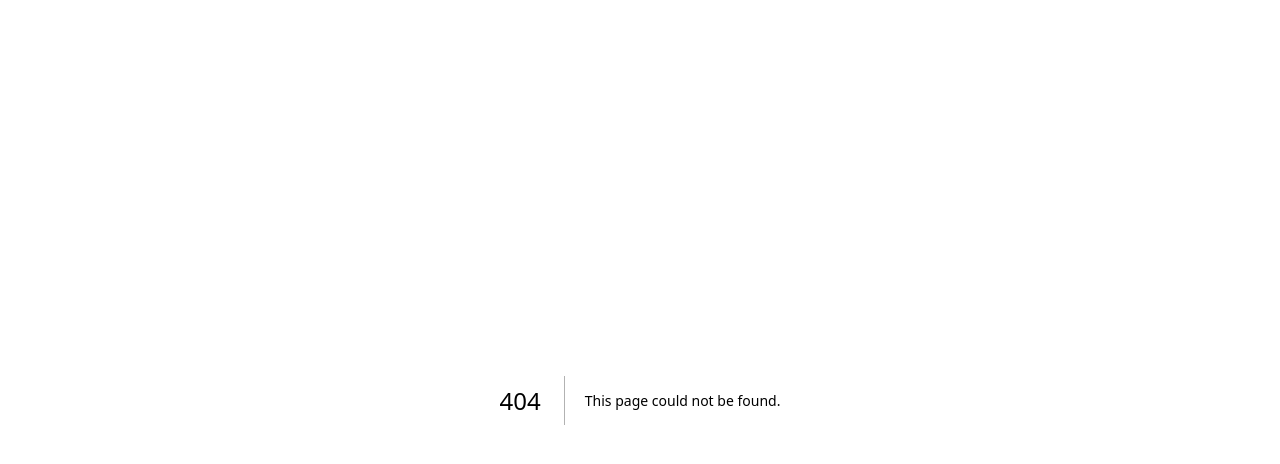
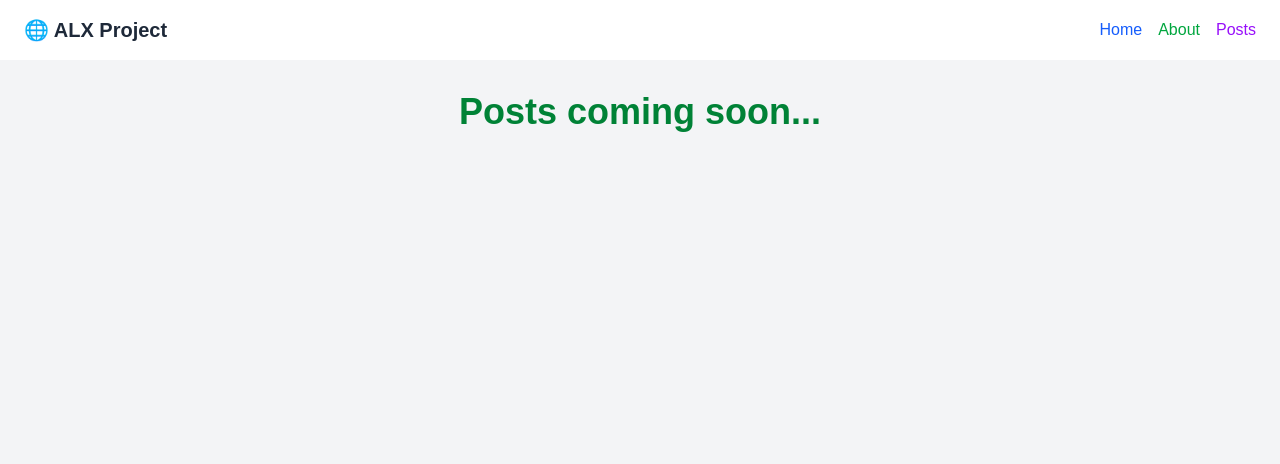
Before and after one commit to BenTachie/alx-project-0x02-setup, a Next.js app in the folder alx-project-0x02/: page /post in a window 1280 px wide. Before the commit this address had no page. Shown: the top 464 px of the page. Built offline with nearby package versions, Linux system fonts and the light colour scheme.

Commit message:
feat: Implement reusable Header component with navigation

```diff
--- a/alx-project-0x02/components/common/Button.tsx
+++ b/alx-project-0x02/components/common/Button.tsx
@@ -1,5 +1,5 @@
 import React from "react";
-import { ButtonProps } from "@/interfaces";
+import { type ButtonProps } from "@/interfaces";
 
 const Button: React.FC<ButtonProps> = ({
   label,
--- a/alx-project-0x02/components/layout/Header.tsx
+++ b/alx-project-0x02/components/layout/Header.tsx
@@ -3,8 +3,8 @@ import React from "react";
 
 const Header = () => {
   return (
-    <header className="bg-white shadow-md p-4 flex justify-between items-center">
-      <h1 className="text-2xl font-bold text-gray-800">ALX Project</h1>
+    <header className="bg-white shadow-md px-6 py-4 flex justify-between items-center">
+      <h1 className="text-xl font-bold text-gray-800">🌐 ALX Project</h1>
       <nav className="space-x-4">
         <Link href="/home" className="text-blue-600 hover:underline">
           Home
@@ -12,6 +12,9 @@ const Header = () => {
         <Link href="/about" className="text-green-600 hover:underline">
           About
         </Link>
+        <Link href="/posts" className="text-purple-600 hover:underline">
+          Posts
+        </Link>
       </nav>
     </header>
   );
--- a/alx-project-0x02/pages/about.tsx
+++ b/alx-project-0x02/pages/about.tsx
@@ -1,17 +1,22 @@
 import React from "react";
 import Button from "@/components/common/Button";
+import Header from "@/components/layout/Header";
+
 
 const AboutPage = () => {
   return (
-    <div className="min-h-screen p-8 bg-gray-100 text-center">
-      <h1 className="text-4xl font-bold text-green-700 mb-6">About This Project</h1>
+    <>
+      <Header />
+      <div className="min-h-screen p-8 bg-gray-100 text-center">
+        <h1 className="text-4xl font-bold text-green-700 mb-6">About This Project</h1>
 
       <div className="flex flex-col items-center gap-4">
         <Button label="Small Button" size="small" shape="rounded-sm" />
         <Button label="Medium Button" size="medium" shape="rounded-md" />
         <Button label="Large Button" size="large" shape="rounded-full" />
       </div>
-    </div>
+      </div>
+    </>
   );
 };
 
--- a/alx-project-0x02/pages/home.tsx
+++ b/alx-project-0x02/pages/home.tsx
@@ -1,6 +1,8 @@
 import React, { useState } from "react";
 import Card from "@/components/common/Card";
 import PostModal from "@/components/common/PostModal";
+import Header from "@/components/layout/Header";
+
 
 const HomePage = () => {
   const [posts, setPosts] = useState([
@@ -14,6 +16,8 @@ const HomePage = () => {
   };
 
   return (
+    <>
+      <Header />
       <div className="min-h-screen bg-gray-100 p-8">
         <div className="flex justify-between items-center mb-6">
           <h1 className="text-3xl font-bold text-blue-600">Home Page</h1>
@@ -35,7 +39,10 @@ const HomePage = () => {
         onSubmit={handleAddPost}
       />
       </div>
+    </>
   );
+
+
 };
 
 export default HomePage;
--- /dev/null
+++ b/alx-project-0x02/pages/post.tsx
@@ -0,0 +1,15 @@
+import Header from "@/components/layout/Header";
+import React from "react";
+
+const PostPage = () => {
+  return (
+    <>
+      <Header />
+      <div className="min-h-screen p-8 bg-gray-100 text-center">
+        <h1 className="text-4xl font-bold text-green-700 mb-6">Posts coming soon...</h1>
+      </div>
+    </>
+  );
+};
+
+export default PostPage;
```
Lines whose indentation alone changed are shown as unchanged.
